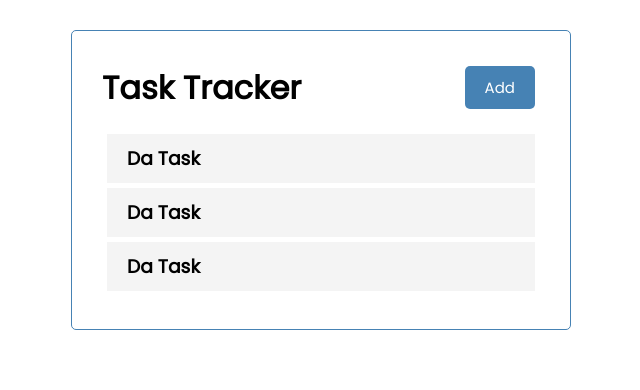
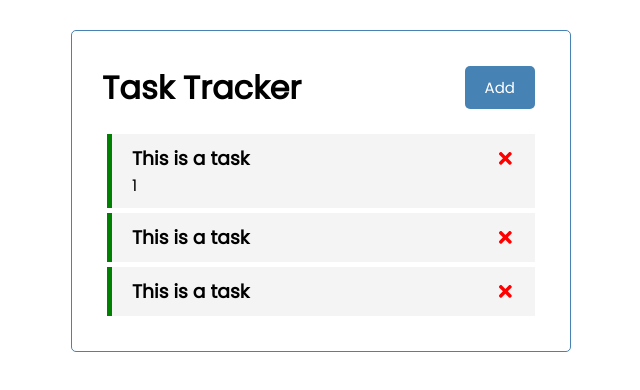
Before and after one commit to vlad1onescu/React_Task_Tracker, a React (Create React App) app in the folder react-task-traker/: page / in a window 1280 px wide. Shown: the top 390 px of the page, without its empty margins (319-959 px from the left). Built offline with nearby package versions, Linux system fonts and the light colour scheme.

Commit message:
add Reminder

```diff
--- /dev/null
+++ b/package.json
@@ -0,0 +1,5 @@
+{
+  "dependencies": {
+    "react-icons": "^4.2.0"
+  }
+}
--- a/react-task-traker/src/App.js
+++ b/react-task-traker/src/App.js
@@ -4,16 +4,43 @@
 import {useState} from 'react'
 function App() {
   const [tasks, setTasks] = useState([
-        {id:1},
-        {id:2},
-        {id:3},
+        {id:1,
+          day:1,
+          reminder:true,
+        text: 'This is a task'},
+
+        {id:2,
+          reminder:true,
+          text: 'This is a task'},
+        {id:3,
+          reminder:true,
+          text: 'This is a task'},
   ])
 
+//Delete task
+const deleteTask = (id) => {
+  setTasks(tasks.filter(task => task.id !== id))
+}
+const toggleReminder = (id) => {
+
+  setTasks(tasks.map(task => task.id === id ? {...task, reminder:
+    !task.reminder} : task
+    ))
+  console.log('remider')
+
+}
 
   return (
     <div className="container">
      <Header />
-      <Tasks tasks={tasks} />
+      {tasks.length>0 ?
+      <Tasks tasks={tasks}
+      onDelete={deleteTask}
+      onToggle={toggleReminder}
+      />
+      : 'No tasks'
+
+    }
     </div>
   );
 }
--- a/react-task-traker/src/Components/Task.js
+++ b/react-task-traker/src/Components/Task.js
@@ -1,9 +1,17 @@
 import React from 'react'
+import {FaTimes} from 'react-icons/fa'
 
-const Task = () => {
+    const Task = ({task, onDelete, onToggle}) => {
     return (
-        <div className="task">
-            <h3>Da Task</h3>
+        <div className={`task ${task.reminder ? 'reminder' : 'task'}`} onDoubleClick={()=>
+        onToggle(task.id)
+        }>
+            <h3>{task.text} <FaTimes
+
+             onClick={()=>onDelete(task.id)}
+
+             style={{color:'red' ,cursor: 'pointer'}}/></h3>
+            <p>{task.day}</p>
         </div>
     )
 }
--- a/react-task-traker/src/Components/Tasks.js
+++ b/react-task-traker/src/Components/Tasks.js
@@ -2,12 +2,16 @@
 import Task from './Task'
 
 
-const Tasks = ({tasks}) => {
+const Tasks = ({tasks, onDelete, onToggle}) => {
 
     return (
         <>
           {tasks.map((task) => (
-          <Task key={task.id} task={task}/>
+          <Task
+          onDelete={onDelete}
+          onToggle={onToggle}
+          key={task.id}
+          task={task}/>
           ))}
         </>
     )
```
Also changed, not shown: 1 other file (tests, documents, lock files or other folders).
